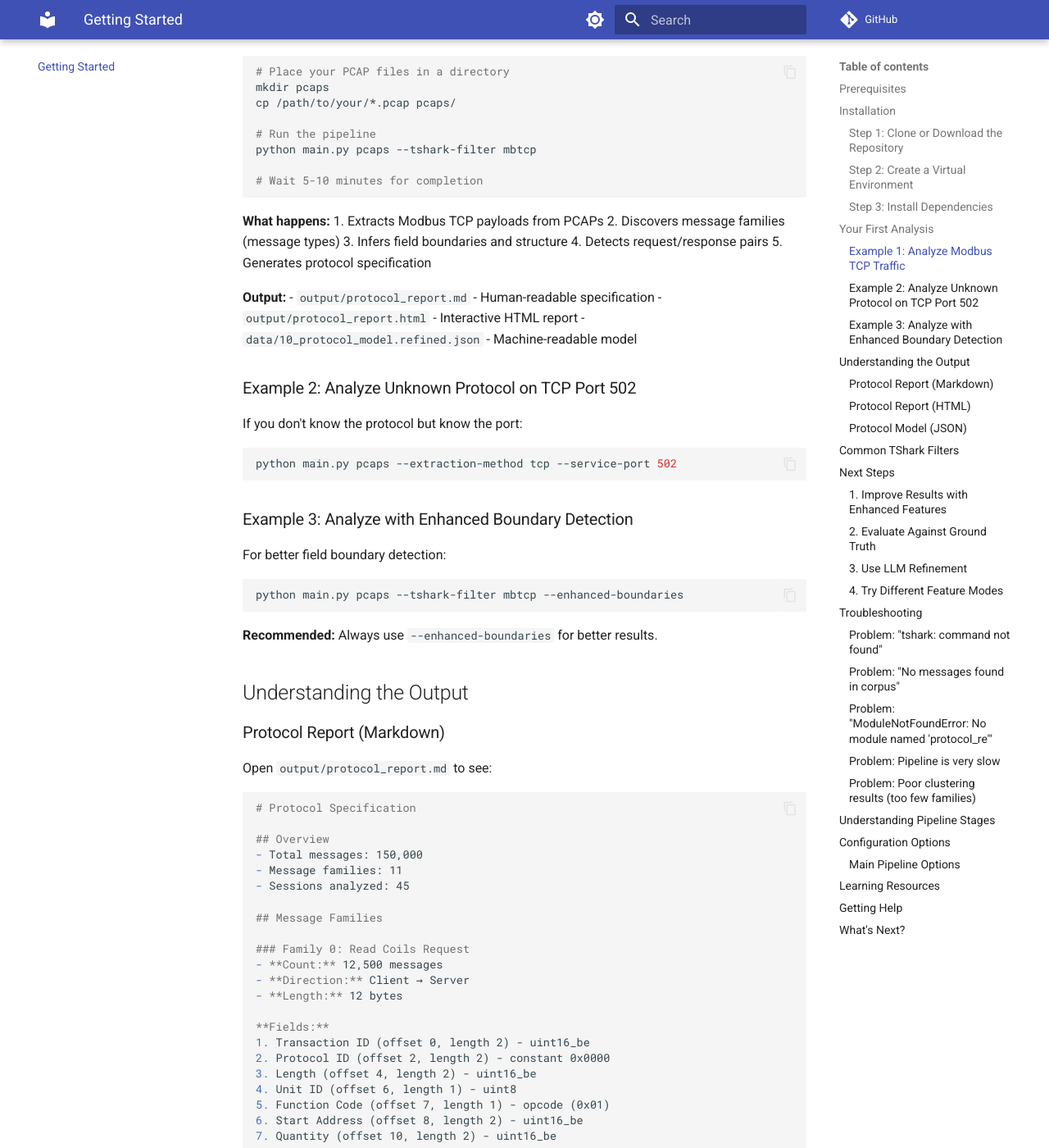
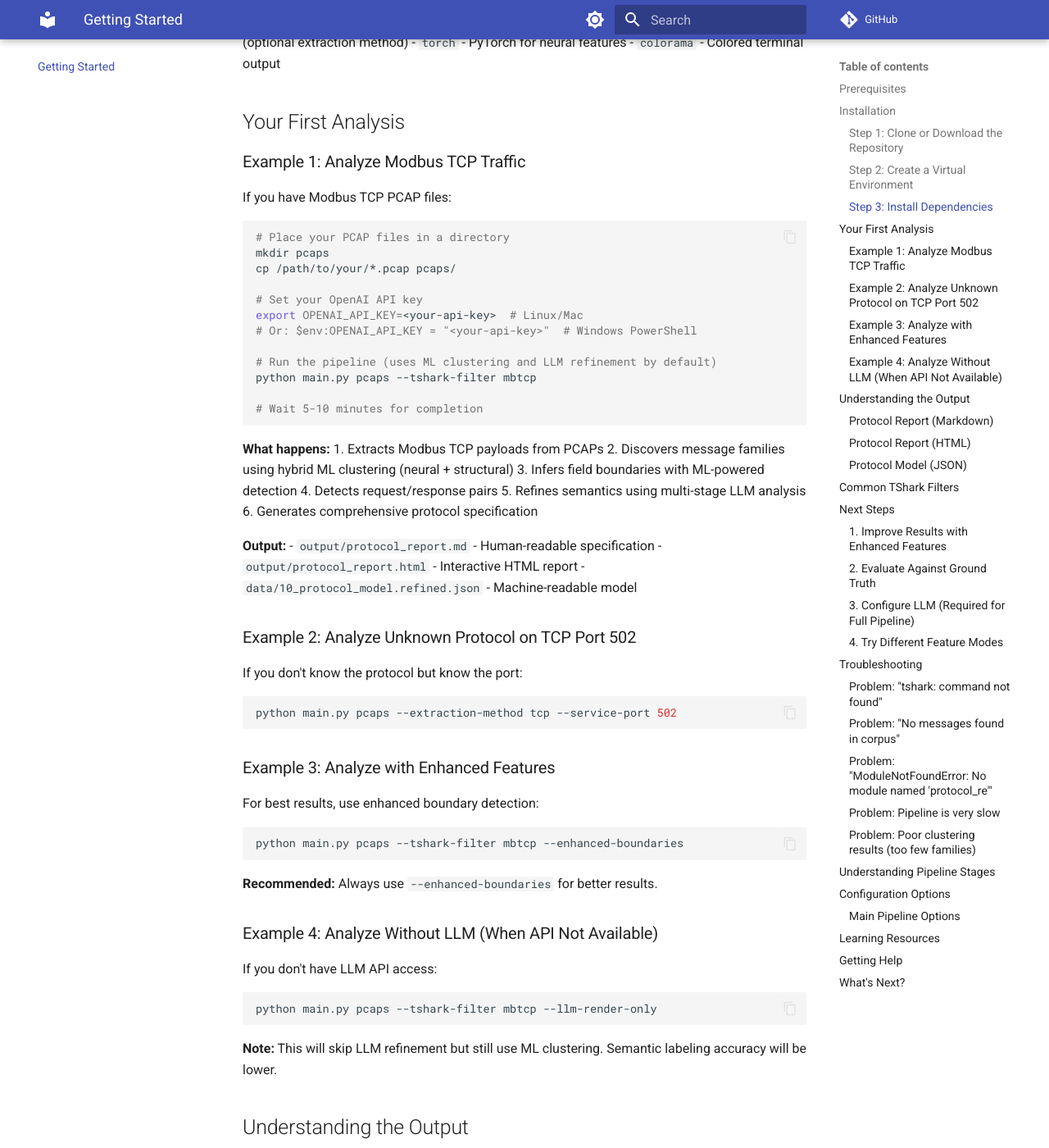
Before and after one commit to Moosa-Salehi/protocol_reverse_engineering, an MkDocs documentation site: the page built from docs/getting_started.md, in a window 1280 px wide and 1400 px high, scrolled down 1551 px. Shown: the whole window at 82% size. Built offline with MkDocs 1.6.1 and Material for MkDocs 9.7.7, drawn with Linux system fonts in a browser that asks for light colours; comment, search, counter and statistics services are not loaded; the version menu is left out; some of the changed text lies outside the part shown.

Commit message:
update docs

````diff
--- a/docs/getting_started.md
+++ b/docs/getting_started.md
@@ -15,7 +15,15 @@ Before you begin, ensure you have:
    - Download: https://www.wireshark.org/download.html
    - Note: Install Wireshark, which includes TShark
 
-3. **PCAP files** containing protocol traffic you want to analyze
+3. **PyTorch** installed (for neural features)
+   - Installed automatically with `pip install -r requirements.txt`
+   - Or manually: `pip install torch`
+
+4. **OpenAI-compatible LLM API access** (for semantic refinement)
+   - OpenAI API key or compatible endpoint
+   - Set via environment variable: `OPENAI_API_KEY`
+
+5. **PCAP files** containing protocol traffic you want to analyze
 
 ## Installation
 
@@ -68,7 +76,11 @@ If you have Modbus TCP PCAP files:
 mkdir pcaps
 cp /path/to/your/*.pcap pcaps/
 
-# Run the pipeline
+# Set your OpenAI API key
+export OPENAI_API_KEY=<your-api-key>  # Linux/Mac
+# Or: $env:OPENAI_API_KEY = "<your-api-key>"  # Windows PowerShell
+
+# Run the pipeline (uses ML clustering and LLM refinement by default)
 python main.py pcaps --tshark-filter mbtcp
 
 # Wait 5-10 minutes for completion
@@ -76,10 +88,11 @@ python main.py pcaps --tshark-filter mbtcp
 
 **What happens:**
 1. Extracts Modbus TCP payloads from PCAPs
-2. Discovers message families (message types)
-3. Infers field boundaries and structure
+2. Discovers message families using hybrid ML clustering (neural + structural)
+3. Infers field boundaries with ML-powered detection
 4. Detects request/response pairs
-5. Generates protocol specification
+5. Refines semantics using multi-stage LLM analysis
+6. Generates comprehensive protocol specification
 
 **Output:**
 - `output/protocol_report.md` - Human-readable specification
@@ -94,15 +107,25 @@ If you don't know the protocol but know the port:
 python main.py pcaps --extraction-method tcp --service-port 502
 ```
 
-### Example 3: Analyze with Enhanced Boundary Detection
+### Example 3: Analyze with Enhanced Features
 
-For better field boundary detection:
+For best results, use enhanced boundary detection:
 
 ```bash
 python main.py pcaps --tshark-filter mbtcp --enhanced-boundaries
 ```
 
 **Recommended:** Always use `--enhanced-boundaries` for better results.
+
+### Example 4: Analyze Without LLM (When API Not Available)
+
+If you don't have LLM API access:
+
+```bash
+python main.py pcaps --tshark-filter mbtcp --llm-render-only
+```
+
+**Note:** This will skip LLM refinement but still use ML clustering. Semantic labeling accuracy will be lower.
 
 ## Understanding the Output
 
@@ -214,14 +237,16 @@ python main.py pcaps --tshark-filter mbtcp \
 
 See `truth-files/modbus.json` for ground truth format.
 
-### 3. Use LLM Refinement
+### 3. Configure LLM (Required for Full Pipeline)
 
-For better semantic labeling, use LLM-assisted refinement:
+The pipeline uses LLM refinement by default. Configure your API:
 
 ```bash
-# Create LLM_config.json (see below)
-# Set API key: export OPENAI_API_KEY=<your-key>
+# Set API key
+export OPENAI_API_KEY=<your-key>  # Linux/Mac
+$env:OPENAI_API_KEY = "<your-key>"  # Windows PowerShell
 
+# Optional: Create custom LLM_config.json (see below)
 python main.py pcaps --tshark-filter mbtcp \
     --llm-config LLM_config.json
 ```
@@ -241,15 +266,18 @@ python main.py pcaps --tshark-filter mbtcp \
 ### 4. Try Different Feature Modes
 
 ```bash
-# Raw bytes (recommended, default)
+# Hybrid (default, recommended - neural + structural)
+python main.py pcaps --tshark-filter mbtcp --family-feature-mode hybrid
+
+# Raw bytes (fallback when neural model unavailable)
 python main.py pcaps --tshark-filter mbtcp --family-feature-mode raw_bytes
 
-# Structural features
+# Structural features (fast, interpretable)
 python main.py pcaps --tshark-filter mbtcp --family-feature-mode structural
 
-# Hybrid (neural + structural, requires PyTorch and model)
+# Neural only (requires trained model)
 python main.py pcaps --tshark-filter mbtcp \
-    --family-feature-mode hybrid \
+    --family-feature-mode neural \
     --family-neural-model-path industrial_VAE.pth
 ```
 
@@ -310,27 +338,32 @@ Note: `main.py` sets this automatically; only needed for individual scripts.
    ```bash
    python main.py pcaps --tshark-filter mbtcp --max-messages 50000
    ```
-2. Use raw_bytes mode (fastest):
-   ```bash
-   python main.py pcaps --tshark-filter mbtcp --family-feature-mode raw_bytes
-   ```
-3. Skip LLM stages:
+2. Skip LLM stages (when not needed):
    ```bash
    python main.py pcaps --tshark-filter mbtcp --llm-render-only
+   ```
+3. Use structural mode (faster than hybrid):
+   ```bash
+   python main.py pcaps --tshark-filter mbtcp --family-feature-mode structural
    ```
 
 ### Problem: Poor clustering results (too few families)
 
 **Solutions:**
-1. Use raw_bytes mode:
+1. Ensure neural model is available:
    ```bash
-   python main.py pcaps --tshark-filter mbtcp --family-feature-mode raw_bytes
+   ls industrial_VAE.pth  # Should exist
    ```
-2. Diagnose the issue:
+2. Diagnose neural features:
    ```bash
    python scripts/20_diagnose_neural_features.py data/01_messages.jsonl
    ```
-3. Ensure diverse traffic in PCAPs (multiple message types)
+3. Try different fusion method:
+   ```bash
+   python main.py pcaps --tshark-filter mbtcp \
+       --family-feature-mode hybrid --fusion-method adaptive
+   ```
+4. Ensure diverse traffic in PCAPs (multiple message types)
 
 ## Understanding Pipeline Stages
 
@@ -385,8 +418,8 @@ The pipeline runs these stages automatically:
     - Combines all evidence into unified model
     - Output: `data/10_protocol_model.json`
 
-11. **LLM Refinement** (Stages 14-15b, optional)
-    - LLM-assisted semantic refinement
+11. **LLM Refinement** (Stages 14-15b, default)
+    - Multi-stage LLM-assisted refinement
     - Evidence-gated patch validation
     - Output: `data/10_protocol_model.refined.json`
 
@@ -411,9 +444,9 @@ Extraction:
   --service-port PORT           TCP/UDP port for extraction (with --extraction-method tcp)
 
 Clustering:
-  --family-feature-mode MODE    Feature mode: raw_bytes, structural, neural, hybrid
+  --family-feature-mode MODE    Feature mode: hybrid (default), raw_bytes, structural, neural
   --sample-size N               Clustering sample size (default: 100000)
-  --family-neural-model-path    Path to neural model (for neural/hybrid modes)
+  --family-neural-model-path    Path to neural model (default: industrial_VAE.pth)
 
 Boundaries:
   --enhanced-boundaries         Enable enhanced boundary detection (recommended)
@@ -423,9 +456,9 @@ Layer Detection:
   --enable-layer-detection      Enable multi-layer protocol detection (experimental)
   --layer-min-confidence N      Minimum confidence for layer detection (default: 0.6)
 
-LLM:
-  --llm-config FILE             LLM configuration file
-  --llm-render-only             Render prompts without calling API
+LLM (used by default):
+  --llm-config FILE             LLM configuration file (default: LLM_config.json)
+  --llm-render-only             Skip LLM API calls (when API not available)
   --llm-temperature N           LLM temperature (default: 0.1)
   --llm-max-tokens N            LLM max tokens (default: 4000)
 
````
Also changed, not shown: other parts of docs/getting_started.md (+1 -1 lines), CHANGELOG.md (+8 -8 lines), ReadMe.md (+23 -46 lines), docs/contributing.md (+0 -2 lines), docs/index.md (+8 -3 lines).
